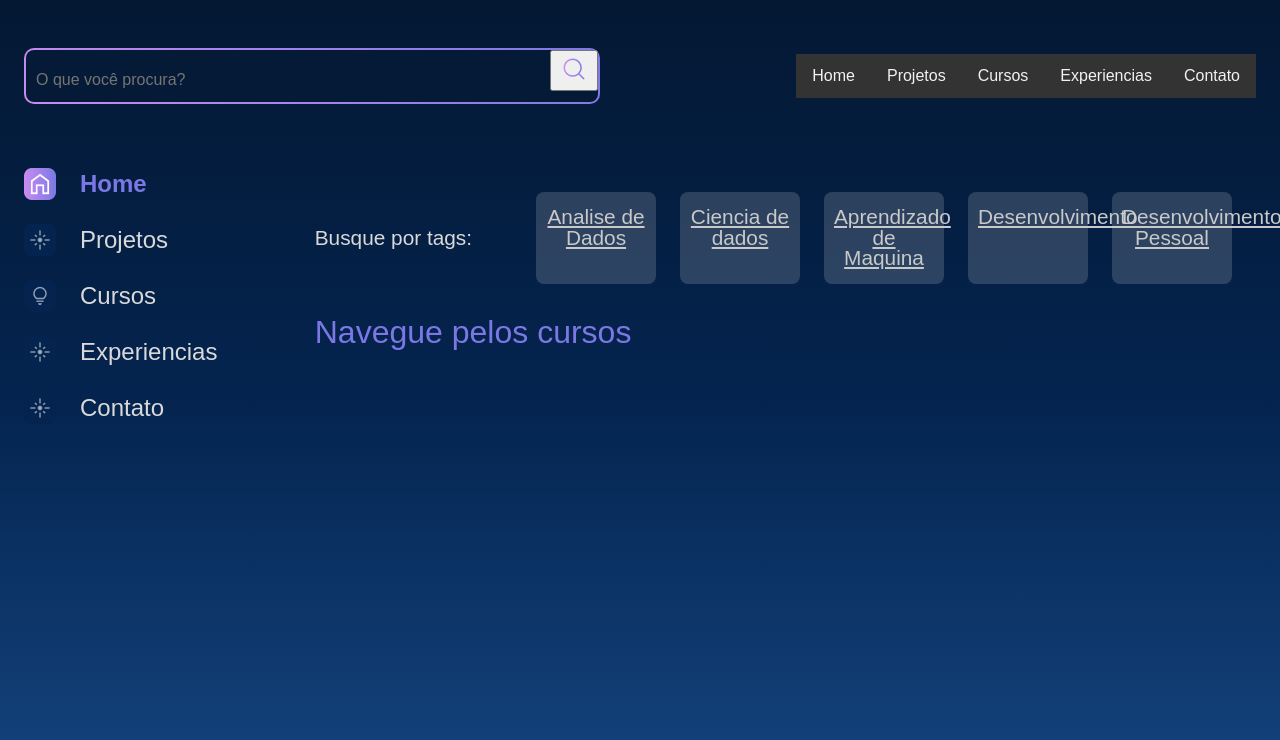
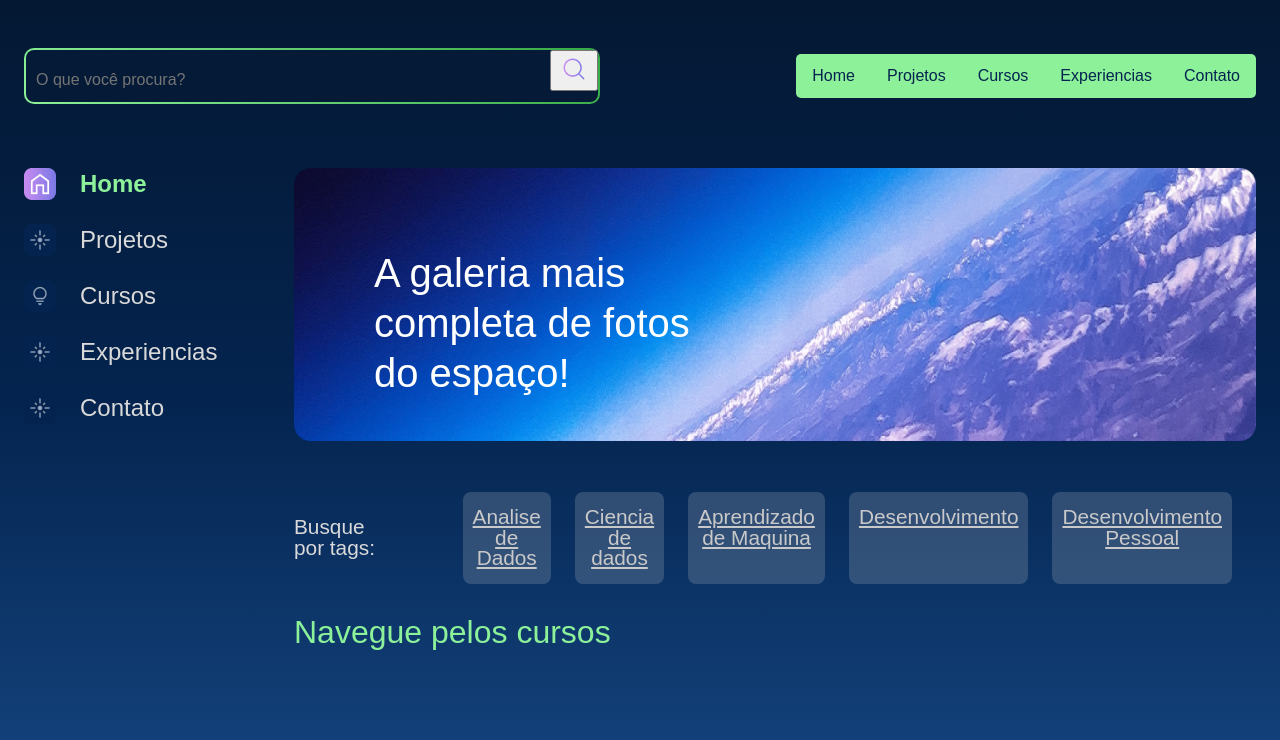
Before and after one commit to Arilson-X/Portifolio-Django, a Django app: page /cursos in a window 1280 px wide. Shown: the top 740 px of the page. Run offline with Django 5.2, Linux system fonts and the light colour scheme; data that the repository does not hold is empty.

Commit message:
Alterando visuais

```diff
--- a/setup/static/styles/style.css
+++ b/setup/static/styles/style.css
@@ -84,7 +84,7 @@ table {
 .cabecalho__busca {
     align-items: center;
     border-radius: 10px;
-    background: linear-gradient(45deg, #C98CF1,#7B78E5);
+    background: linear-gradient(45deg, #8cf199,#36a946);
     display: flex;
     height: auto;
     justify-content: space-between;
@@ -122,7 +122,7 @@ table {
 }
 
 .cards__titulo {
-    color: #7B78E5;
+    color: #8cf199;
     font-size: 2rem;
     line-height: 3rem;
     margin-bottom: 1.5rem;
@@ -267,7 +267,7 @@ table {
 
 .menu-lateral__navegacao a:first-child {
     font-weight: bold;
-    color: #7B78E5;
+    color: #8cf199;
 }
 
 .menu-lateral__navegacao img {
@@ -286,7 +286,7 @@ table {
 
 .populares__titulo {
     font-size: 2rem;
-    color: #7B78E5;
+    color: #8cf199;
     line-height: 3rem;
     margin-bottom: 1.5rem;
 }
@@ -304,7 +304,7 @@ table {
     width: 100%;
     height: 50px;
     border-radius: 10px;
-    background: linear-gradient(45deg, #C98CF1,#7B78E5);
+    background: linear-gradient(45deg, #8cf199,#45bd43);
     padding: 2px;
     box-sizing: border-box;
 }
@@ -358,6 +358,8 @@ table {
     align-items: center;
     color: #D9D9D9;
     font-size: 1.3rem;
+    justify-content: space-between;
+    width: 100%;
 }
 
 .tags__titulo {
@@ -373,7 +375,7 @@ table {
     margin-right: 1.5rem;
     border-radius: 8px;
     padding: .8rem .5rem;
-    width: 100px;
+    width: 100%;
     text-align: center;
     border: 2px solid transparent;
 }
@@ -384,22 +386,23 @@ table {
 }
 
 .navbar {
-    background-color: #333; /* Cor de fundo */
-    overflow: hidden; /* Para conter os itens da barra de navegação */
+    background-color: #8cf199;
+    overflow: hidden;
+    border-radius: 5px;
 }
 
-/* Estilos para os links na barra de navegação */
 .navbar a {
-    float: left; /* Coloca os itens na horizontal */
-    display: block; /* Para que cada item ocupe uma linha inteira */
-    color: #f2f2f2; /* Cor do texto */
-    text-align: center; /* Centraliza o texto */
-    padding: 14px 16px; /* Espaçamento interno */
-    text-decoration: none; /* Remove a decoração do link */
+    float: left;
+    display: block;
+    color: #04244F;
+    text-align: center;
+    padding: 14px 16px;
+    text-decoration: none;
 }
-
-/* Estilo para o efeito quando passa o mouse sobre os links */
 .navbar a:hover {
-    background-color: #ddd; /* Cor de fundo quando passa o mouse */
-    color: black; /* Cor do texto quando passa o mouse */
+    background-color: #231179;
+    color: #f2f2f2;
 }
+.navbar-scrolled {
+    top: -50px;
+}
--- a/templates/partials/_menu.html
+++ b/templates/partials/_menu.html
@@ -19,6 +19,17 @@
             <a href="{% url 'contato' %}">Contato</a>
         </div>
     </header>
+    <script>
+        window.onscroll = function() {scrollFunction()};
+
+        function scrollFunction() {
+            if (document.body.scrollTop > 50 || document.documentElement.scrollTop > 50) {
+                document.getElementById("navbar").classList.add("navbar-scrolled");
+            } else {
+                document.getElementById("navbar").classList.remove("navbar-scrolled");
+            }
+        }
+    </script>
     <main class="principal">
         <section class="menu-lateral">
             <nav class="menu-lateral__navegacao">
--- a/templates/portfolio/cursos.html
+++ b/templates/portfolio/cursos.html
@@ -2,6 +2,10 @@
 {% load static %}
 {% block content %}
             <section class="conteudo">
+                <section class="banner">
+                    <img class="banner__imagem" src="{% static 'assets/imagens/Banner(2).png' %}" alt="banner Alura Space">
+                    <h1 class="banner__titulo"> A galeria mais completa de fotos do espaço!</h1>
+                </section>
                 <section class="tags">
                     <p class="tags__titulo">Busque por tags:</p>
                     <ul class="tags__lista">
@@ -22,14 +26,12 @@
                                 <a href="{% url 'curso' curso.id %}">
                                     <img class="card__imagem" src="{{curso.imagem.url}}" alt="foto">
                                 </a>
-                                <span class="card__tag">{{curso.plataforma}}</span>
                                 <div class="card__info">
                                     <p class="card__titulo">{{curso.nome}}</p>
+                                    <p class="card__plataforma">{{curso.plataforma}}</p>
+                                    <p class="card__tipo">{{curso.tipo}}</p>
                                     <div class="card__texto">
                                         <p class="card__descricao">{{curso.descricao}}</p>
-                                        <span>
-                                            <img src="{% static 'assets/ícones/1x/favorite_outline.png' %}" alt="ícone de coração">
-                                        </span>
                                     </div>
                                 </div>
                             </li>
--- a/templates/portfolio/index.html
+++ b/templates/portfolio/index.html
@@ -26,7 +26,6 @@
                                 <a href="{% url 'projeto' projeto.id %}">
                                     <img class="card__imagem" src="{{projeto.imagem.url}}" alt="imagem">
                                 </a>
-                                <span class="card__tag">{{projeto.tipo}}</span>
                                 <div class="card__info">
                                     <p class="card__titulo">{{projeto.nome}}</p>
                                     <div class="card__texto">
@@ -46,7 +45,6 @@
                                 <a href="{% url 'curso' curso.id %}">
                                     <img class="card__imagem" src="{{curso.imagem.url}}" alt="imagem">
                                 </a>
-                                <span class="card__tag">{{curso.plataforma}}</span>
                                 <div class="card__info">
                                     <p class="card__titulo">{{curso.nome}}</p>
                                     <div class="card__texto">
```
Also changed, not shown: static/styles/style.css (+22 -19 lines), templates/portfolio/projetos.html (+5 -4 lines).
